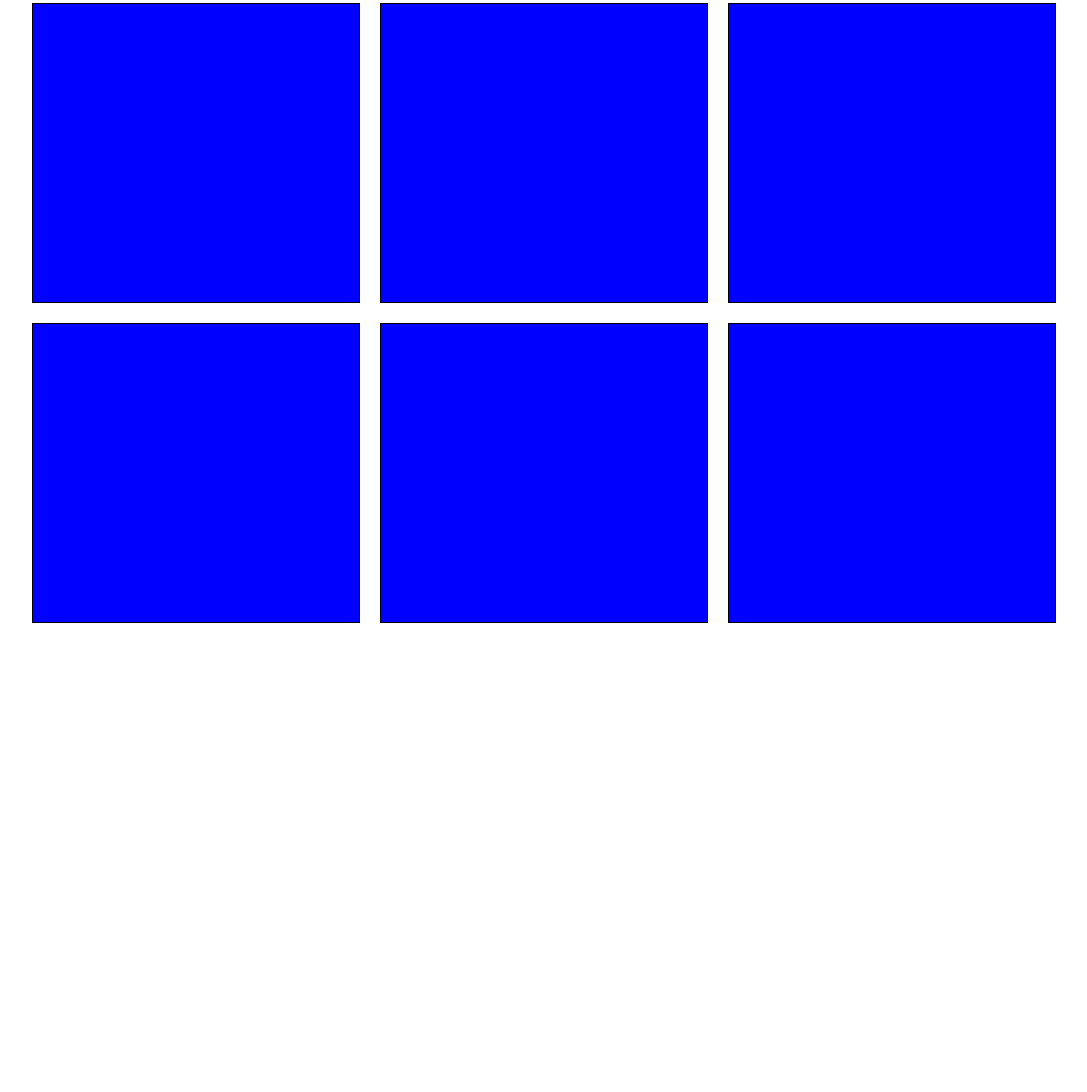
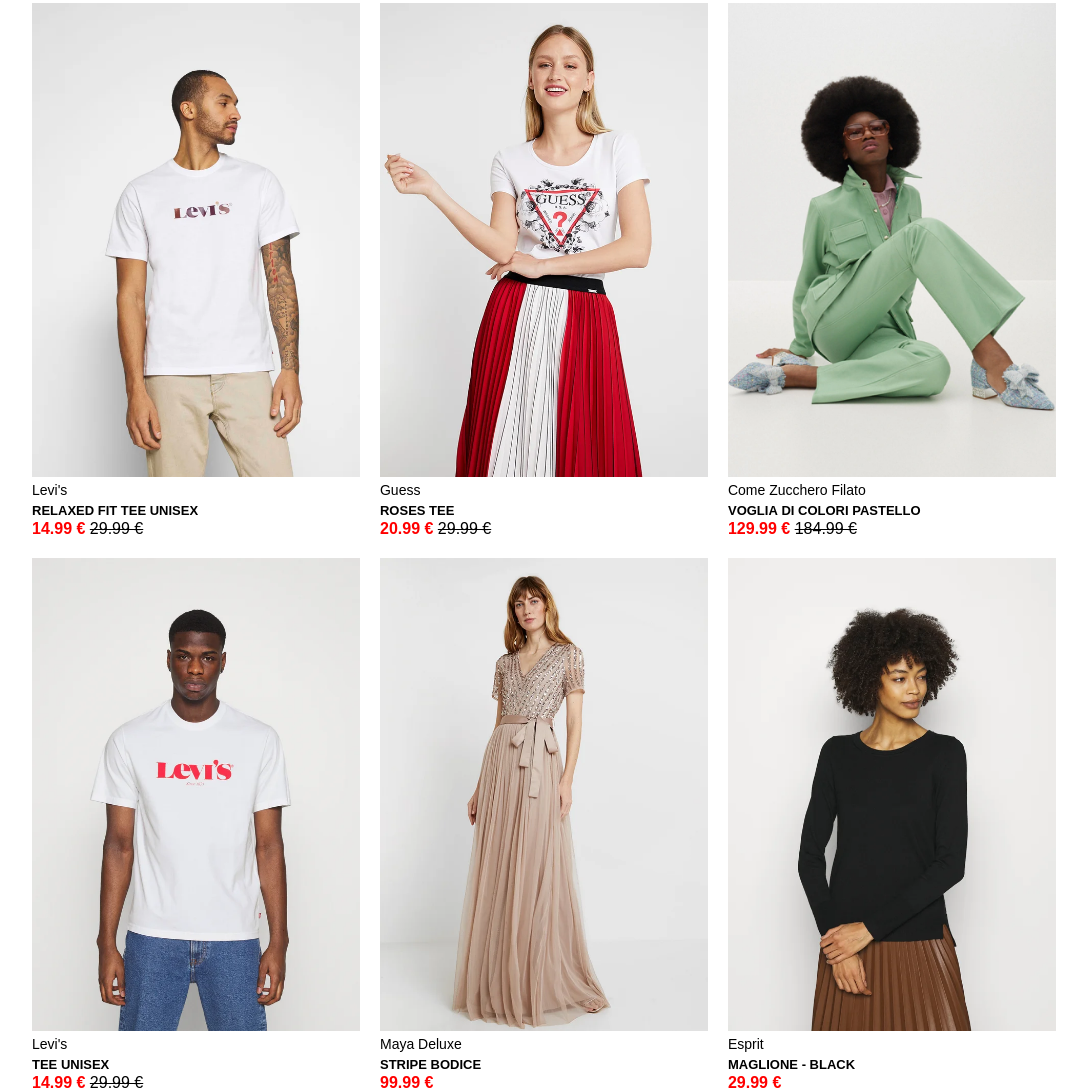
Before and after one commit to TeodoroSeminara/html-css-boolando, a plain HTML site: page index.html in a window 1280 px wide. Shown: the part 77-1169 px from the top of the page, without its empty margins (96-1183 px from the left). Before the commit the page ends 800 px from the top, so only its background shows below. Drawn offline with Linux system fonts and the light colour scheme.

Commit message:
main section

```diff
--- a/css/style.css
+++ b/css/style.css
@@ -91,9 +91,37 @@ main {
 
 .col {
     width: calc((100% / 3) - (40px / 3));
+    /* debug */
+    /* background-color: blue; */
+    /* height: 300px; */
+    /* border: 1px solid black; */
+}
 
-    /* debug */
-    background-color: blue;
-    height: 300px;
-    border: 1px solid black;
+.img-col img {
+    width: 100%;
+    /* background-size: cover; */
 }
+
+/* Text decoration */
+
+.brand {
+    font-size: 14px;
+}
+
+.details {
+    font-weight: 700;
+    font-variant-caps: all-petite-caps;
+    font-size: 18px;
+}
+
+.price-discount {
+    color: red;
+    font-weight: 600;
+}
+
+.price-cut {
+    text-decoration: line-through ;
+    font-size: 16px;
+}
+
+/* Overlay */
--- a/index.html
+++ b/index.html
@@ -38,12 +38,72 @@
     <main>
         <div class="container-grid">
             <div class="row">
-                <div class="col"></div>
-                <div class="col"></div>
-                <div class="col"></div>
-                <div class="col"></div>
-                <div class="col"></div>
-                <div class="col"></div>
+                <div class="col">
+                    <div class="img-col">
+                        <img src="img/1.webp" alt="modello">
+                        <span class="brand">Levi's</span>
+                        <br>
+                        <span class="details">RELAXED FIT TEE UNISEX</span>
+                        <br>
+                        <span class="price-discount">14.99 &euro;</span>
+                        <span class="price-cut">29.99 &euro;</span>
+                    </div>
+                </div>
+                <div class="col">
+                    <div class="img-col">
+                        <img src="img/2.webp" alt="modello">
+                        <span class="brand">Guess</span>
+                        <br>
+                        <span class="details">Roses Tee</span>
+                        <br>
+                        <span class="price-discount">20.99 &euro;</span>
+                        <span class="price-cut">29.99 &euro;</span>
+                    </div>
+                </div>
+                <div class="col">
+                    <div class="img-col">
+                        <img src="img/3.webp" alt="modello">
+                        <span class="brand">Come Zucchero Filato</span>
+                        <br>
+                        <span class="details">Voglia di colori pastello</span>
+                        <br>
+                        <span class="price-discount">129.99 &euro;</span>
+                        <span class="price-cut">184.99 &euro;</span>
+                    </div>
+                </div>
+                <div class="col">
+                    <div class="img-col">
+                        <img src="img/4.webp" alt="modello">
+                        <span class="brand">Levi's</span>
+                        <br>
+                        <span class="details">Tee unisex</span>
+                        <br>
+                        <span class="price-discount">14.99 &euro;</span>
+                        <span class="price-cut">29.99 &euro;</span>
+                    </div>
+                </div>
+                <div class="col">
+                    <div class="img-col">
+                        <img src="img/5.webp" alt="modello">
+                        <span class="brand">Maya Deluxe</span>
+                        <br>
+                        <span class="details">stripe bodice</span>
+                        <br>
+                        <span class="price-discount">99.99 &euro;</span>
+
+                    </div>
+                </div>
+                <div class="col">
+                    <div class="img-col">
+                        <img src="img/6.webp" alt="modello">
+                        <span class="brand">Esprit</span>
+                        <br>
+                        <span class="details">Maglione - black</span>
+                        <br>
+                        <span class="price-discount">29.99 &euro;</span>
+
+                    </div>
+                </div>
             </div>
         </div>
 
```
